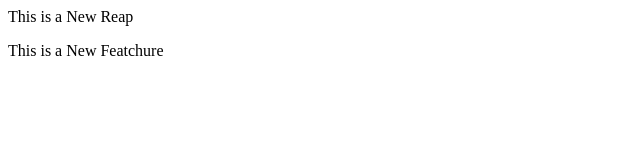
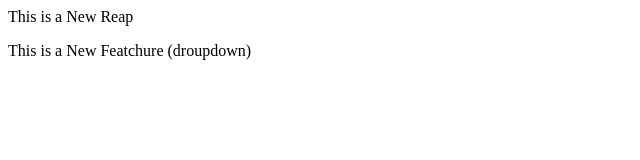
Before and after one commit to hetal90239/local-repo, a plain HTML site: page index.html in a window 1280 px wide. Shown: the full height of the page, 0-640 px from the left. Drawn offline with Linux system fonts and the light colour scheme.

```diff
--- a/index.html
+++ b/index.html
@@ -1,2 +1,2 @@
 <p>This is a New Reap</p>
-<p>This is a New Featchure</p>
+<p>This is a New Featchure (droupdown)</p>
```
